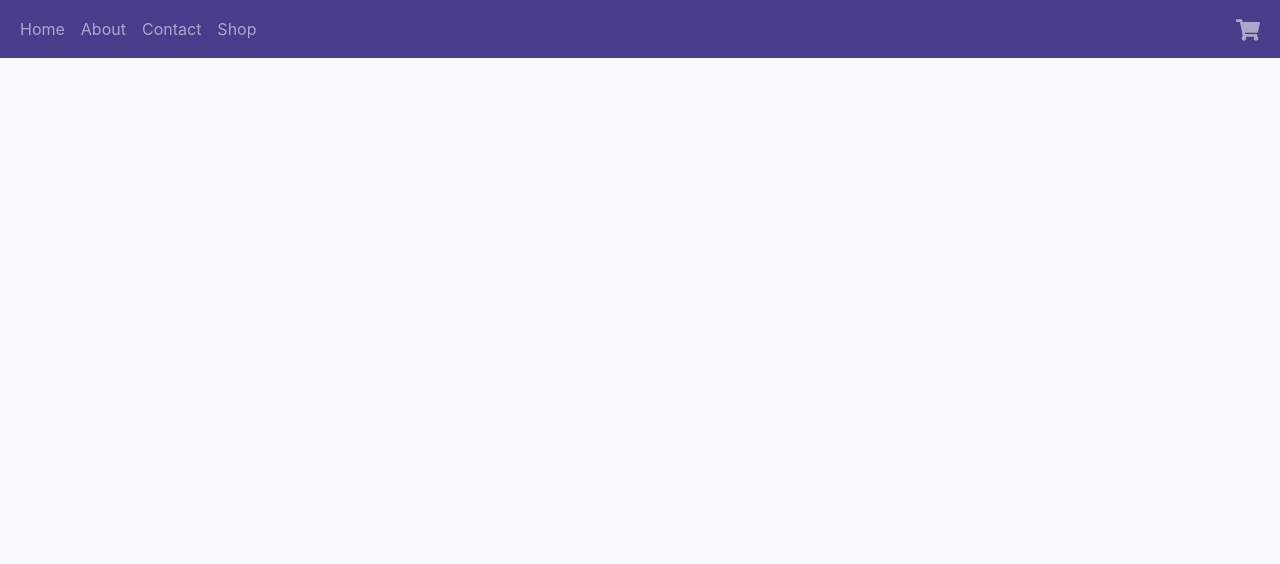
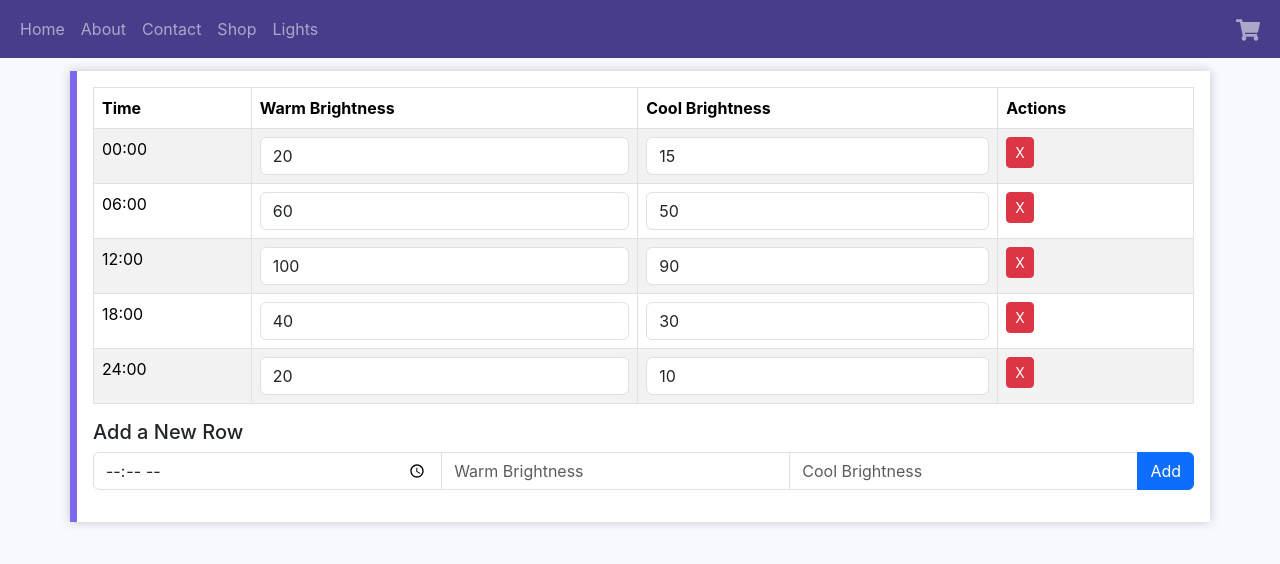
Before and after one commit to wpwilson10/PatrickWilsonSite, a React app in the folder client/: page /lights in a window 1280 px wide. Shown: the top 564 px of the page. Built offline with nearby package versions, Linux system fonts and the light colour scheme.

Commit message:
Prototype
Implemented a new component which creates a dynamic table of times and brightness. Client only with no storage or other integrations.

```diff
--- a/client/src/App.tsx
+++ b/client/src/App.tsx
@@ -8,6 +8,7 @@ import { setIsOpen } from "./store/shoppingCart";
 import LoadingSpinner from "./components/LoadingSpinner/spinner";
 import { ErrorBoundary } from "react-error-boundary";
 import { ErrorFallback, logErrorBoundary } from "./utils/error";
+import LightScheduler from "./components/LightScheduler/lightScheduler";
 
 const Home = lazy(() => import("./components/Home/home"));
 const ContactPage = lazy(() => import("./components/ContactInfo/contactInfo"));
@@ -75,6 +76,10 @@ const App = () => {
 							<Route path="/" element={<Home />} />
 							<Route path="/contact" element={<ContactPage />} />
 							<Route path="/shop" element={<Shop />} />
+							<Route
+								path="/lights"
+								element={<LightScheduler />}
+							/>
 						</Routes>
 					</Suspense>
 				</Container>
--- /dev/null
+++ b/client/src/components/LightScheduler/lightScheduler.tsx
@@ -0,0 +1,151 @@
+import { useState } from "react";
+import { Table, Form, Container, Button, InputGroup } from "react-bootstrap";
+
+export const LightScheduler = () => {
+	const [schedule, setSchedule] = useState([
+		{ id: 1, time: "00:00", warmBrightness: 20, coolBrightness: 15 },
+		{ id: 2, time: "06:00", warmBrightness: 60, coolBrightness: 50 },
+		{ id: 3, time: "12:00", warmBrightness: 100, coolBrightness: 90 },
+		{ id: 4, time: "18:00", warmBrightness: 40, coolBrightness: 30 },
+		{ id: 5, time: "24:00", warmBrightness: 20, coolBrightness: 10 },
+	]);
+
+	const [newTime, setNewTime] = useState("");
+	const [newWarmBrightness, setNewWarmBrightness] = useState("");
+	const [newCoolBrightness, setNewCoolBrightness] = useState("");
+
+	const handleInputChange = (id: number, type: string, value: string) => {
+		const updatedSchedule = schedule.map((entry) =>
+			entry.id === id
+				? {
+						...entry,
+						[type]: Math.min(100, Math.max(0, Number(value))), // Clamp values to 0-100
+				  }
+				: entry
+		);
+		setSchedule(updatedSchedule);
+	};
+
+	const handleRemoveRow = (id: number) => {
+		setSchedule(schedule.filter((entry) => entry.id !== id));
+	};
+
+	const handleAddRow = () => {
+		if (newTime && newWarmBrightness !== "" && newCoolBrightness !== "") {
+			const newRow = {
+				id: Date.now(),
+				time: newTime,
+				warmBrightness: Math.min(
+					100,
+					Math.max(0, Number(newWarmBrightness))
+				),
+				coolBrightness: Math.min(
+					100,
+					Math.max(0, Number(newCoolBrightness))
+				),
+			};
+
+			const updatedSchedule = [...schedule, newRow].sort((a, b) =>
+				a.time.localeCompare(b.time)
+			);
+			setSchedule(updatedSchedule);
+			setNewTime("");
+			setNewWarmBrightness("");
+			setNewCoolBrightness("");
+		}
+	};
+
+	return (
+		<Container
+			id="light_scheduler"
+			className="content-container mb-3 py-3 px-3"
+		>
+			<Table striped bordered hover>
+				<thead>
+					<tr>
+						<th>Time</th>
+						<th>Warm Brightness</th>
+						<th>Cool Brightness</th>
+						<th>Actions</th>
+					</tr>
+				</thead>
+				<tbody>
+					{schedule.map((entry) => (
+						<tr key={entry.id}>
+							<td>{entry.time}</td>
+							<td>
+								<Form.Control
+									type="number"
+									value={entry.warmBrightness}
+									min="0"
+									max="100"
+									onChange={(e) =>
+										handleInputChange(
+											entry.id,
+											"warmBrightness",
+											e.target.value
+										)
+									}
+								/>
+							</td>
+							<td>
+								<Form.Control
+									type="number"
+									value={entry.coolBrightness}
+									min="0"
+									max="100"
+									onChange={(e) =>
+										handleInputChange(
+											entry.id,
+											"coolBrightness",
+											e.target.value
+										)
+									}
+								/>
+							</td>
+							<td>
+								<Button
+									variant="danger"
+									size="sm"
+									onClick={() => handleRemoveRow(entry.id)}
+								>
+									X
+								</Button>
+							</td>
+						</tr>
+					))}
+				</tbody>
+			</Table>
+
+			<h5>Add a New Row</h5>
+			<InputGroup className="mb-3">
+				<Form.Control
+					type="time"
+					value={newTime}
+					onChange={(e) => setNewTime(e.target.value)}
+				/>
+				<Form.Control
+					type="number"
+					placeholder="Warm Brightness"
+					value={newWarmBrightness}
+					min="0"
+					max="100"
+					onChange={(e) => setNewWarmBrightness(e.target.value)}
+				/>
+				<Form.Control
+					type="number"
+					placeholder="Cool Brightness"
+					value={newCoolBrightness}
+					min="0"
+					max="100"
+					onChange={(e) => setNewCoolBrightness(e.target.value)}
+				/>
+				<Button variant="primary" onClick={handleAddRow}>
+					Add
+				</Button>
+			</InputGroup>
+		</Container>
+	);
+};
+
+export default LightScheduler;
--- a/client/src/components/NavBar/navbar.tsx
+++ b/client/src/components/NavBar/navbar.tsx
@@ -100,6 +100,9 @@ const NavLeft = () => {
 			<Nav.Link eventKey="shop" as={Link} to="/shop">
 				Shop
 			</Nav.Link>
+			<Nav.Link eventKey="lights" as={Link} to="/lights">
+				Lights
+			</Nav.Link>
 		</Nav>
 	);
 };
```
